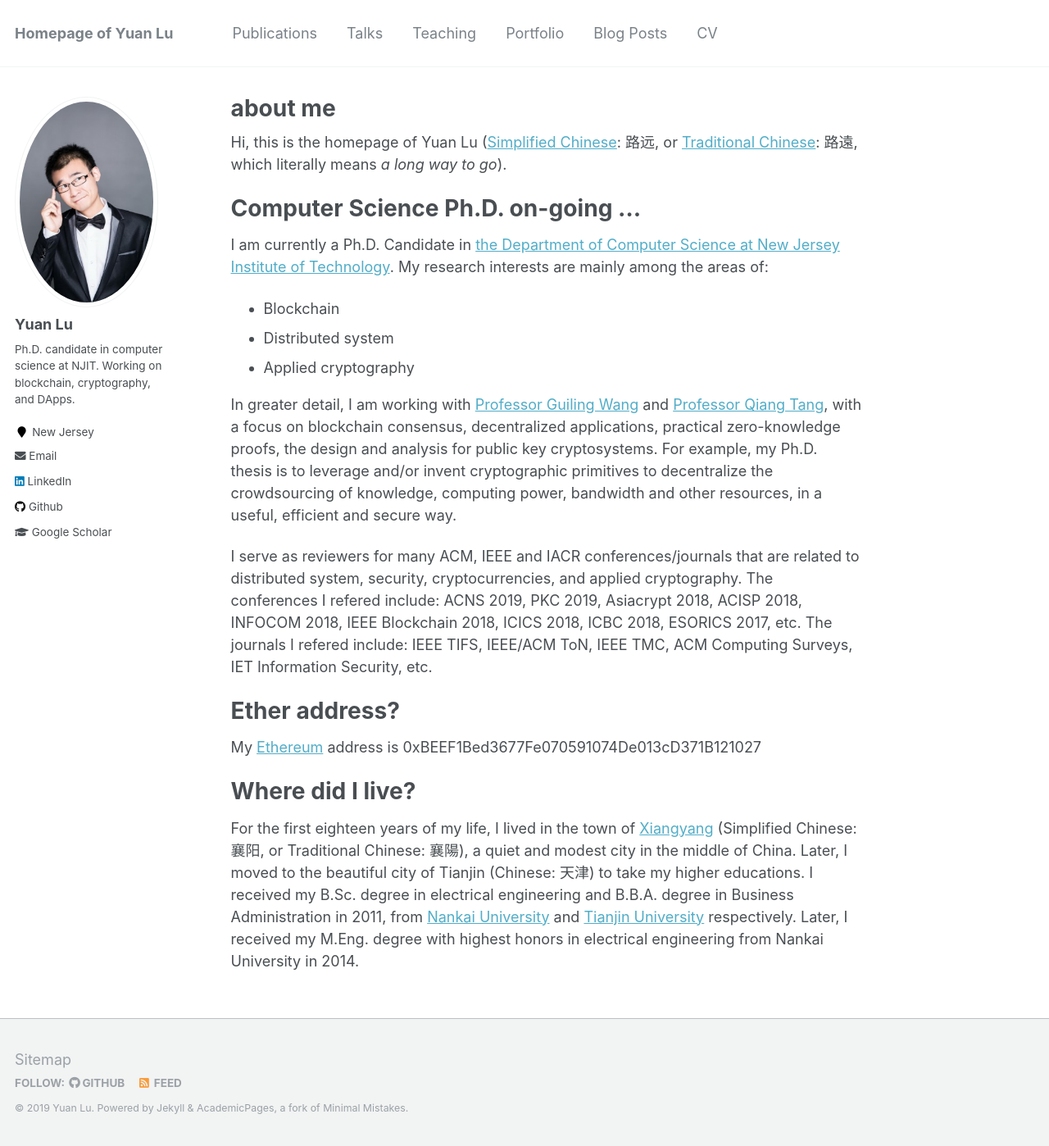
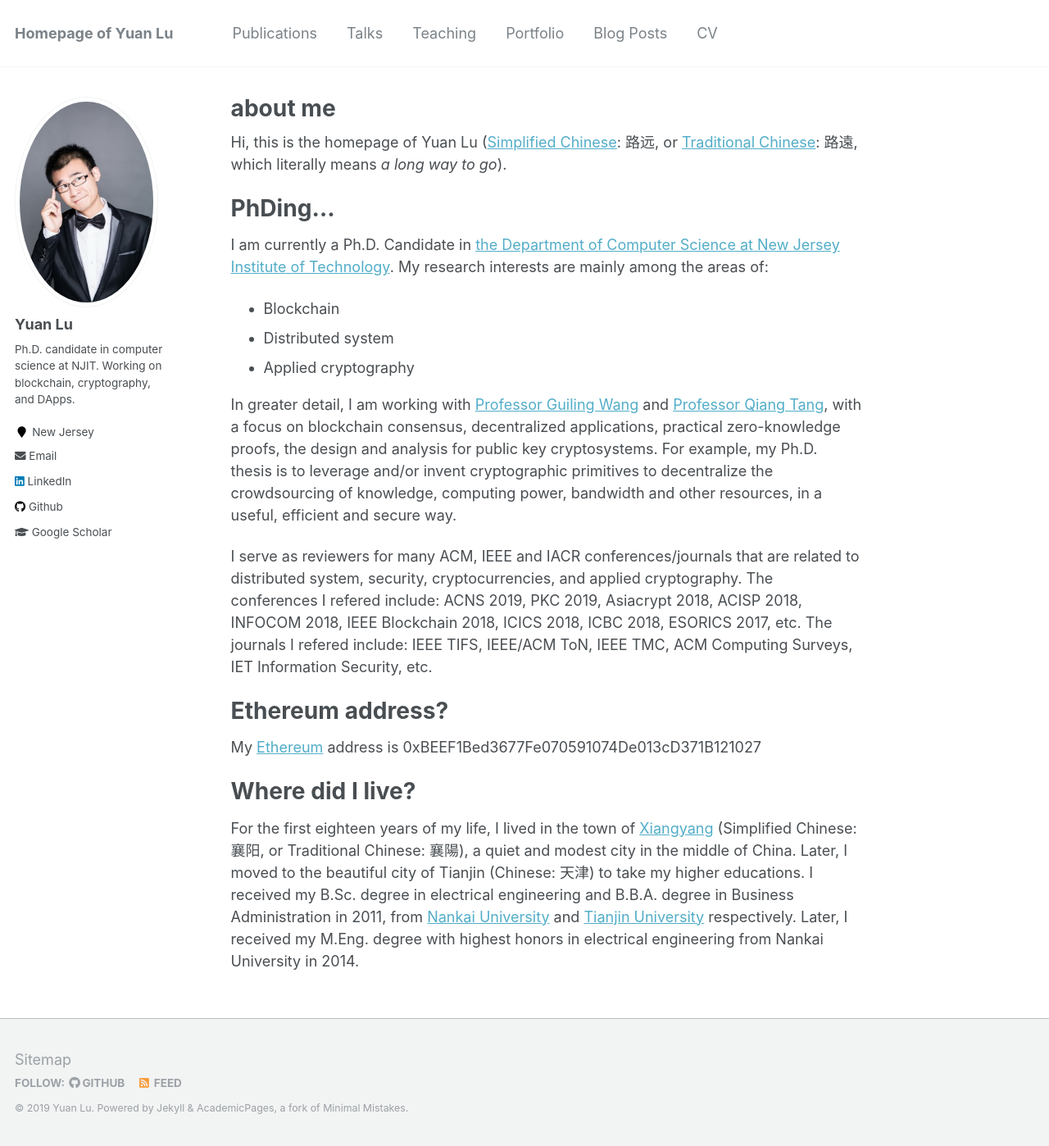
Before and after one commit to yylluu/yylluu.github.io, a Jekyll site: the page built from _pages/about.md, in a window 1280 px wide and 1398 px high. Shown: the whole window at 82% size. Built offline with Jekyll 4.4.1, drawn with Linux system fonts in a browser that asks for light colours.

Commit message:
Update about.md

```diff
--- a/_pages/about.md
+++ b/_pages/about.md
@@ -11,7 +11,7 @@ redirect_from:
 Hi, this is the homepage of Yuan Lu ([Simplified Chinese](https://en.wikipedia.org/wiki/Simplified_Chinese_characters): 路远, or [Traditional Chinese](https://en.wikipedia.org/wiki/Traditional_Chinese_characters): 路遠, which literally means *a long way to go*).
 
 
-Computer Science Ph.D. on-going ...
+PhDing...
 ======
 I am currently a Ph.D. Candidate in [the Department of Computer Science at New Jersey Institute of Technology](https://cs.njit.edu/). My research interests are mainly among the areas of:
 * Blockchain
@@ -23,7 +23,7 @@ In greater detail, I am working with [Professor Guiling Wang](https://web.njit.e
 I serve as reviewers for many ACM, IEEE and IACR conferences/journals that are related to distributed system, security, cryptocurrencies, and applied cryptography. The conferences I refered include: ACNS 2019, PKC 2019, Asiacrypt 2018, ACISP 2018, INFOCOM 2018, IEEE Blockchain 2018, ICICS 2018, ICBC 2018, ESORICS 2017, etc. The journals I refered include: IEEE TIFS, IEEE/ACM ToN, IEEE TMC, ACM Computing Surveys, IET Information Security, etc.
 
 
-Ether address?
+Ethereum address?
 ======
 My [Ethereum](https://www.ethereum.org/) address is 0xBEEF1Bed3677Fe070591074De013cD371B121027
 
```
